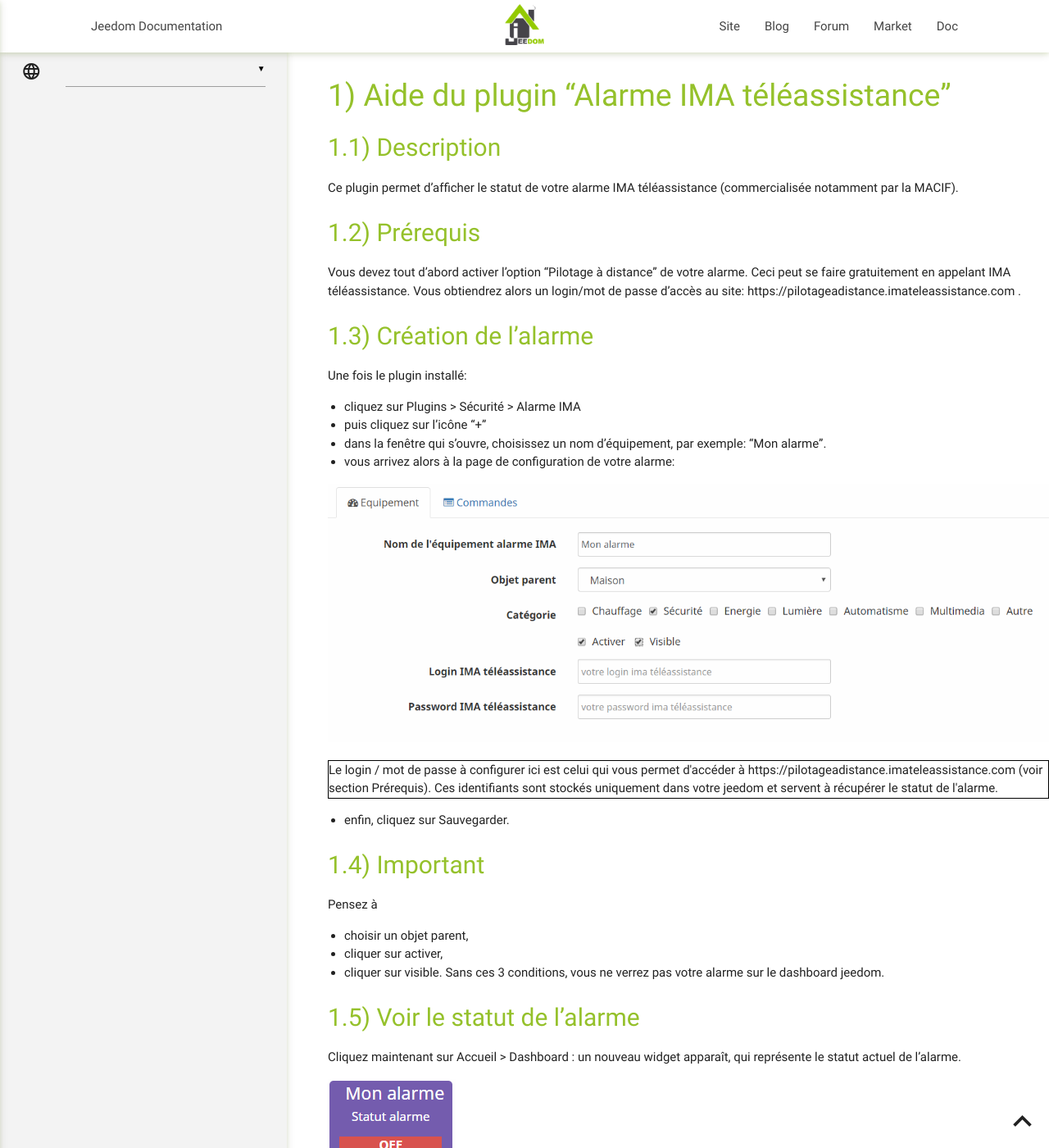
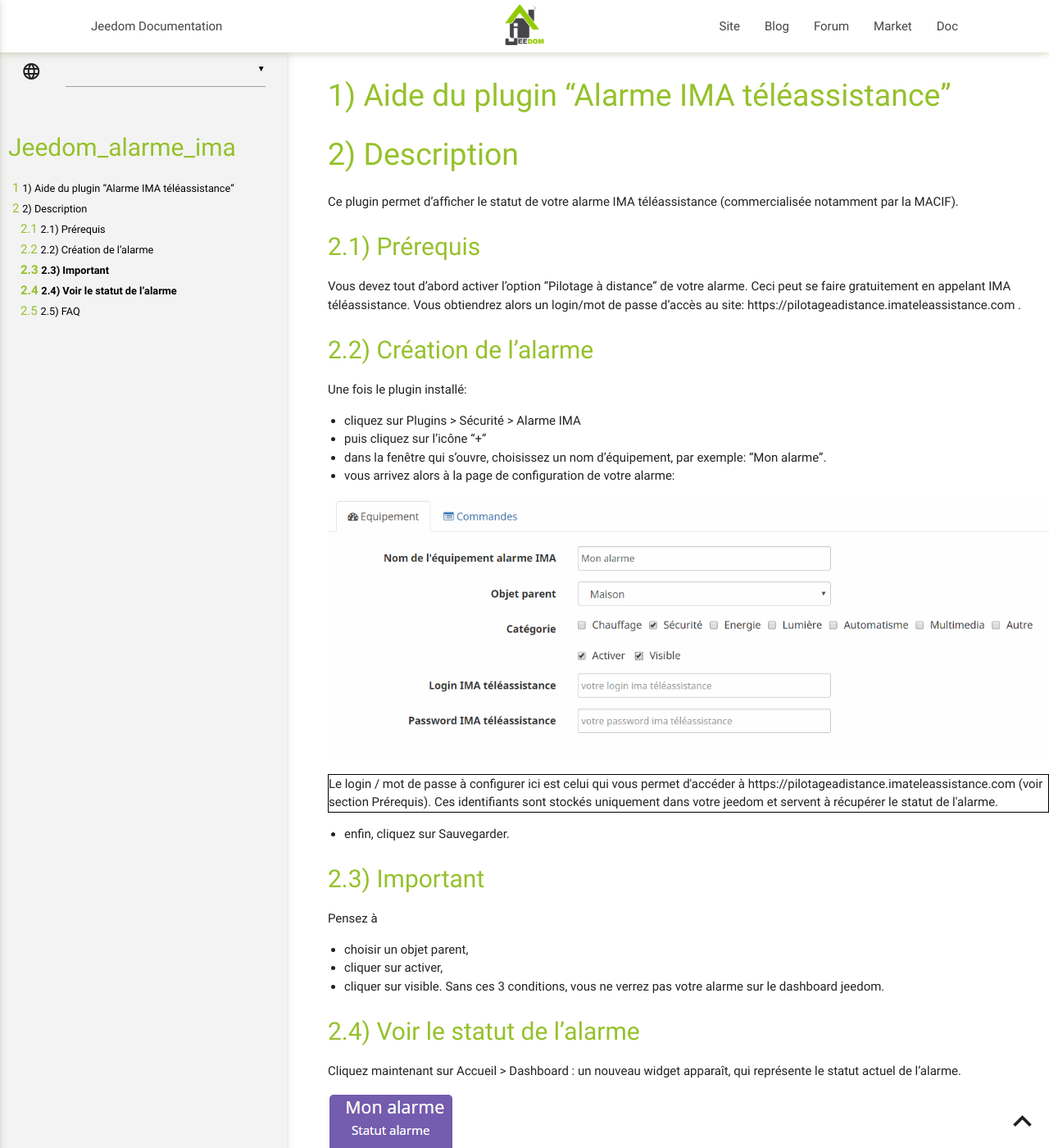
Before and after one commit to lplancke/jeedom_alarme_IMA, a Jekyll site: the page built from docs/fr_FR/index.md, in a window 1280 px wide and 1400 px high. Shown: the whole window at 82% size. Built offline with Jekyll 4.4.1, drawn with Linux system fonts in a browser that asks for light colours; our own code applies the rules of GitHub Pages for plain Markdown files.

Commit message:
Mise à jour de la doc

```diff
--- a/docs/fr_FR/index.md
+++ b/docs/fr_FR/index.md
@@ -1,16 +1,19 @@
 # Aide du plugin "Alarme IMA téléassistance"
 
-## Description
+Description
+===
 Ce plugin permet d'afficher le statut de votre alarme IMA téléassistance (commercialisée notamment par la MACIF).
 
 
-## Prérequis
+Prérequis
+---
 Vous devez tout d'abord activer l'option "Pilotage à distance" de votre alarme.
 Ceci peut se faire gratuitement en appelant IMA téléassistance.
 Vous obtiendrez alors un login/mot de passe d'accès au site: https://pilotageadistance.imateleassistance.com .
 
 
-## Création de l'alarme
+Création de l'alarme
+---
 Une fois le plugin installé:
 
 - cliquez sur Plugins > Sécurité > Alarme IMA
```
